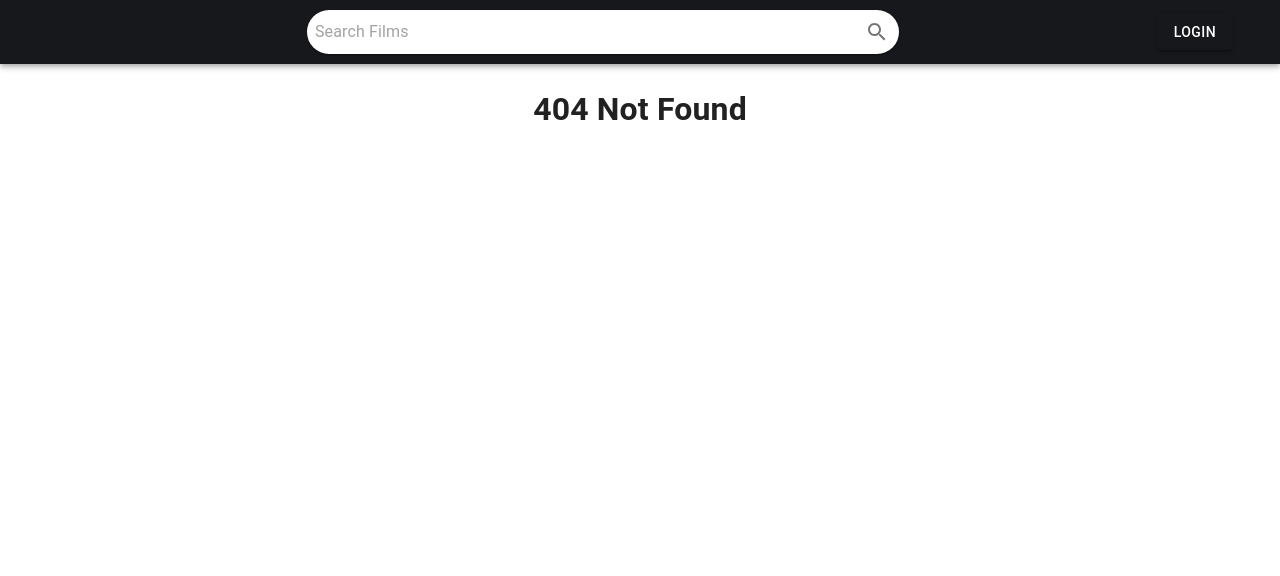
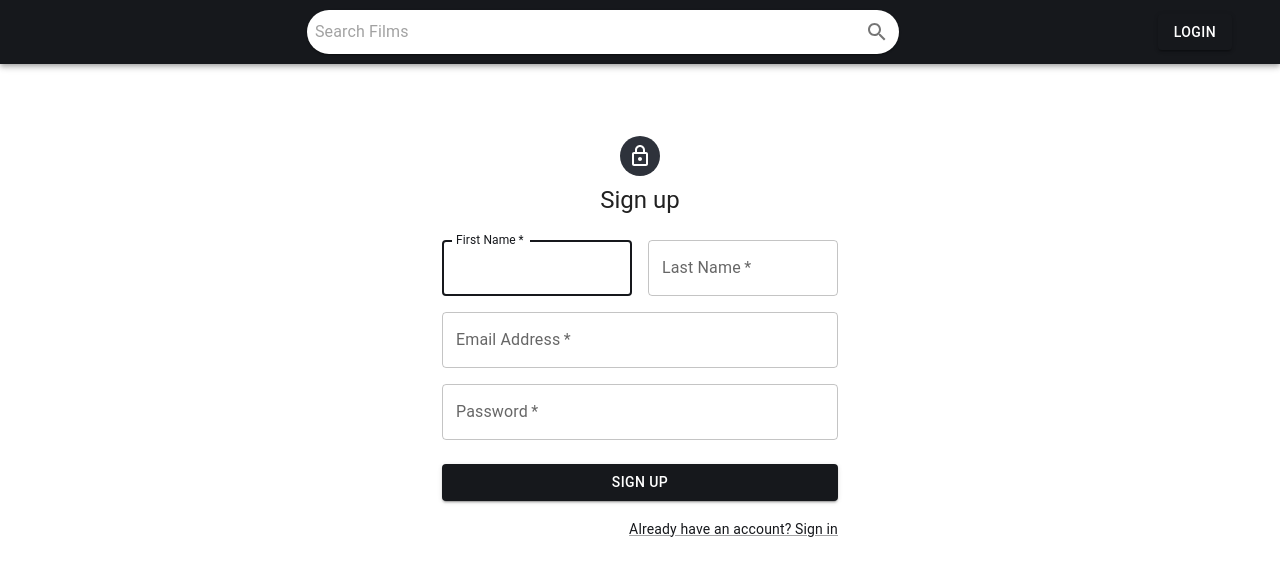
Before and after one commit to Shannooty/seng365-react-client, a React (Create React App) app in the folder film-site/: page /register in a window 1280 px wide. Before the commit this address had no page. Shown: the top 576 px of the page. Built offline with nearby package versions, Linux system fonts and the light colour scheme.

Commit message:
Changes were made

```diff
--- a/film-site/src/App.tsx
+++ b/film-site/src/App.tsx
@@ -9,6 +9,7 @@
 import {SearchContext} from "./contexts/search-context";
 import Film from "./pages/Film";
 import {SignIn} from "./components/SignIn";
+import SignUp from "./components/SingUp";
 
 
 function App() {
@@ -23,9 +24,10 @@
                       <Navbar setOpenLogin={setOpenLogin}/>
                       <SignIn open={openLogin} setOpenLogin={setOpenLogin}/>
                       <Routes>
-                      <Route path="/films" element={<Films/>}/>
-                      <Route path="/film/:id" element={<Film/>}/>
-                      <Route path="*" element={<NotFound/>}/>
+                          <Route path="/register" element={<SignUp/>}/>
+                          <Route path="/films" element={<Films/>}/>
+                          <Route path="/films/:id" element={<Film/>}/>
+                          <Route path="*" element={<NotFound/>}/>
                   </Routes>
                   </SearchContext.Provider>
               </Router>
--- a/film-site/src/components/Navigation.tsx
+++ b/film-site/src/components/Navigation.tsx
@@ -3,7 +3,7 @@
 import {Search} from "@mui/icons-material";
 import {SearchContext} from "../contexts/search-context";
 import {Link as RouterLink} from "react-router-dom";
-import {isLoggedIn} from "../services/UserService";
+import {isLoggedIn, logout} from "../services/UserService";
 import {deepOrange} from "@mui/material/colors";
 
 
@@ -17,6 +17,9 @@
 
     const handleLoginButton = () => {
         params.setOpenLogin(true);
+    }
+    const handleLogoutButton = async () => {
+        await logout();
     }
 
     return (
@@ -38,8 +41,15 @@
                         </RouterLink>
                     </Paper>
                     <Box>
-                        {isLoggedIn() ? (<Avatar sx={{ bgcolor: deepOrange[500], width: "60px", height: "60px" }}/>)
-                            : (<Button variant="contained" onClick={handleLoginButton}>Login</Button>)}
+                        {isLoggedIn() ?
+                            (
+                                <Box display={'inline-flex'}>
+                                    <Avatar sx={{ bgcolor: deepOrange[500], width: "60px", height: "60px" }}/>
+                                    <Button href='/' variant="contained" onClick={handleLogoutButton}>Logout</Button>
+                                </Box>
+                            )
+                            :
+                            (<Button variant="contained" onClick={handleLoginButton}>Login</Button>)}
                     </Box>
                 </Toolbar>
             </Container>
--- a/film-site/src/components/SignIn.tsx
+++ b/film-site/src/components/SignIn.tsx
@@ -2,7 +2,7 @@
     Avatar, Backdrop,
     Box,
     Button,
-    Checkbox,
+    Checkbox, ClickAwayListener,
     CssBaseline,
     FormControlLabel,
     Grid, Link, Paper, TextField,
@@ -13,6 +13,8 @@
 import {login} from "../services/UserService";
 
 export const SignIn = (params : {open : boolean, setOpenLogin: Function}) => {
+
+    const [hasErrors, setHasErrors] = React.useState(false);
     const handleSubmit = async (event: React.FormEvent<HTMLFormElement>) => {
         event.preventDefault();
         const data = new FormData(event.currentTarget);
@@ -20,18 +22,19 @@
 
         if (response !== 200) {
             params.setOpenLogin(true);
+            setHasErrors(true);
         }
     };
 
     const handleClose = () => {
         params.setOpenLogin(false);
+        setHasErrors(false);
     }
 
     return (
         <Backdrop
             sx={{ color: '#fff', zIndex: (theme) => theme.zIndex.drawer + 1 }}
             open={params.open}
-            onClick={handleClose}
         >
             <Grid container component="main" sx={{ height: '100vh' }}>
                 <CssBaseline />
@@ -41,6 +44,8 @@
                     sm={4}
                     md={7}
                 />
+                {
+                    params.open ? (<ClickAwayListener onClickAway={handleClose}>
                         <Grid item xs={12} sm={8} md={5} component={Paper} elevation={6} square>
                             <Box
                                 sx={{
@@ -57,8 +62,9 @@
                                 <Typography component="h1" variant="h5">
                                     Sign in
                                 </Typography>
-                        <Box component="form" noValidate onSubmit={handleSubmit} sx={{ mt: 1 }}>
+                                <Box component="form" onSubmit={handleSubmit} sx={{ mt: 1 }}>
                                     <TextField
+                                        error={hasErrors}
                                         margin="normal"
                                         required
                                         fullWidth
@@ -66,9 +72,11 @@
                                         label="Email Address"
                                         name="email"
                                         autoComplete="email"
+                                        helperText={hasErrors ? "Incorrect email or password" : ""}
                                         autoFocus
                                     />
                                     <TextField
+                                        error={hasErrors}
                                         margin="normal"
                                         required
                                         fullWidth
@@ -77,6 +85,7 @@
                                         type="password"
                                         id="password"
                                         autoComplete="current-password"
+                                        helperText={hasErrors ? "Incorrect email or password" : ""}
                                     />
                                     <Button
                                         type="submit"
@@ -96,6 +105,8 @@
                                 </Box>
                             </Box>
                         </Grid>
+                    </ClickAwayListener>) : (<Box/>)
+                }
             </Grid>
         </Backdrop>
 
--- /dev/null
+++ b/film-site/src/components/SingUp.tsx
@@ -0,0 +1,104 @@
+import * as React from 'react';
+import Avatar from '@mui/material/Avatar';
+import Button from '@mui/material/Button';
+import CssBaseline from '@mui/material/CssBaseline';
+import TextField from '@mui/material/TextField';
+import Link from '@mui/material/Link';
+import Grid from '@mui/material/Grid';
+import Box from '@mui/material/Box';
+import LockOutlinedIcon from '@mui/icons-material/LockOutlined';
+import Typography from '@mui/material/Typography';
+import Container from '@mui/material/Container';
+
+export default function SignUp() {
+    const handleSubmit = (event: React.FormEvent<HTMLFormElement>) => {
+        event.preventDefault();
+        const data = new FormData(event.currentTarget);
+        console.log({
+            email: data.get('email'),
+            password: data.get('password'),
+        });
+    };
+
+    return (
+        <Container component="main" maxWidth="xs">
+            <CssBaseline/>
+            <Box
+                sx={{
+                    marginTop: 8,
+                    display: 'flex',
+                    flexDirection: 'column',
+                    alignItems: 'center',
+                }}
+            >
+                <Avatar sx={{m: 1, bgcolor: 'secondary.main'}}>
+                    <LockOutlinedIcon/>
+                </Avatar>
+                <Typography component="h1" variant="h5">
+                    Sign up
+                </Typography>
+                <Box component="form" noValidate onSubmit={handleSubmit} sx={{mt: 3}}>
+                    <Grid container spacing={2}>
+                        <Grid item xs={12} sm={6}>
+                            <TextField
+                                autoComplete="given-name"
+                                name="firstName"
+                                required
+                                fullWidth
+                                id="firstName"
+                                label="First Name"
+                                autoFocus
+                            />
+                        </Grid>
+                        <Grid item xs={12} sm={6}>
+                            <TextField
+                                required
+                                fullWidth
+                                id="lastName"
+                                label="Last Name"
+                                name="lastName"
+                                autoComplete="family-name"
+                            />
+                        </Grid>
+                        <Grid item xs={12}>
+                            <TextField
+                                required
+                                fullWidth
+                                id="email"
+                                label="Email Address"
+                                name="email"
+                                autoComplete="email"
+                            />
+                        </Grid>
+                        <Grid item xs={12}>
+                            <TextField
+                                required
+                                fullWidth
+                                name="password"
+                                label="Password"
+                                type="password"
+                                id="password"
+                                autoComplete="new-password"
+                            />
+                        </Grid>
+                    </Grid>
+                    <Button
+                        type="submit"
+                        fullWidth
+                        variant="contained"
+                        sx={{mt: 3, mb: 2}}
+                    >
+                        Sign Up
+                    </Button>
+                    <Grid container justifyContent="flex-end">
+                        <Grid item>
+                            <Link href="#" variant="body2">
+                                Already have an account? Sign in
+                            </Link>
+                        </Grid>
+                    </Grid>
+                </Box>
+            </Box>
+        </Container>
+    );
+}
--- a/film-site/src/pages/Films.tsx
+++ b/film-site/src/pages/Films.tsx
@@ -37,7 +37,6 @@
     sortBy.set("RELEASED_ASC", "Oldest First");
     sortBy.set("RATING_DESC", "Highest Rated");
     sortBy.set("RATING_ASC", "Lowest Rated");
-
 
 
     const handleGenre = (event: SelectChangeEvent<string[]>) => {
--- a/film-site/src/services/UserService.ts
+++ b/film-site/src/services/UserService.ts
@@ -12,11 +12,21 @@
     }
 }
 
+export const logout = async () => {
+    try {
+        await apiClient.post(`/users/logout`)
+        attachTokenToRequest();
+        return 200
+    } catch {
+        return 401
+    }
+}
 const attachTokenToRequest = (token = null, userId = null) => {
-    apiClient.defaults.headers['Authorization'] = token ? `Bearer ${token}` : '';
-    apiClient.defaults.headers['UserId'] = userId ? `Bearer ${userId}` : '';
+    apiClient.defaults.headers['X-Authorization'] = token ? `${token}` : '';
+    localStorage.setItem("userId", userId ? `${userId}` : '');
 }
 
 export const isLoggedIn = () => {
-    return apiClient.defaults.headers['UserId'];
+    console.log(apiClient.defaults.headers['X-Authorization'])
+    return apiClient.defaults.headers['X-Authorization'] !== '';
 }
--- a/film-site/src/services/axios-config.ts
+++ b/film-site/src/services/axios-config.ts
@@ -6,6 +6,7 @@
         baseURL: BASE_URL,
         headers: {
             "Content-Type": "application/json",
+            "X-Authorization": "",
         }
     };
 
```
Lines whose indentation alone changed are shown as unchanged.
